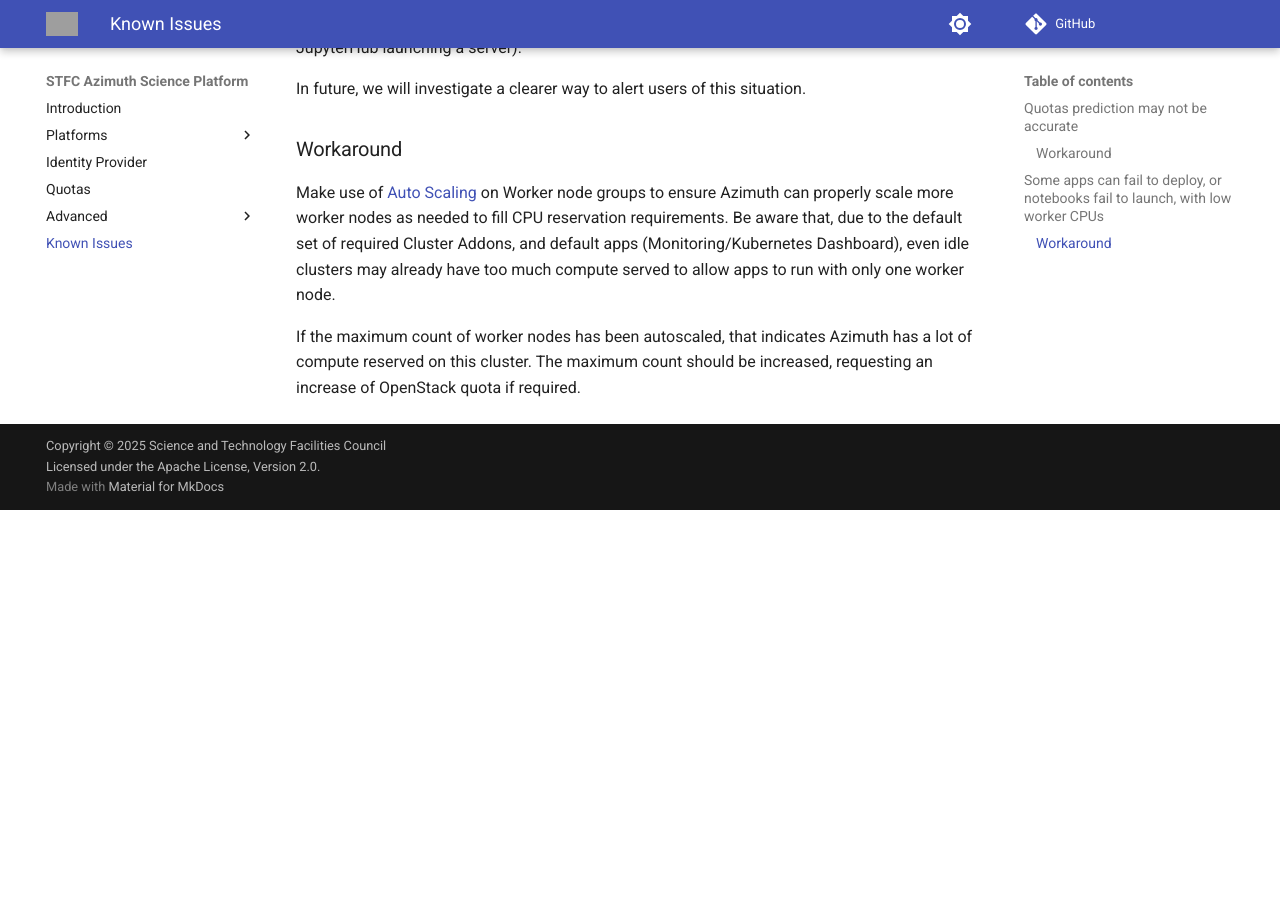
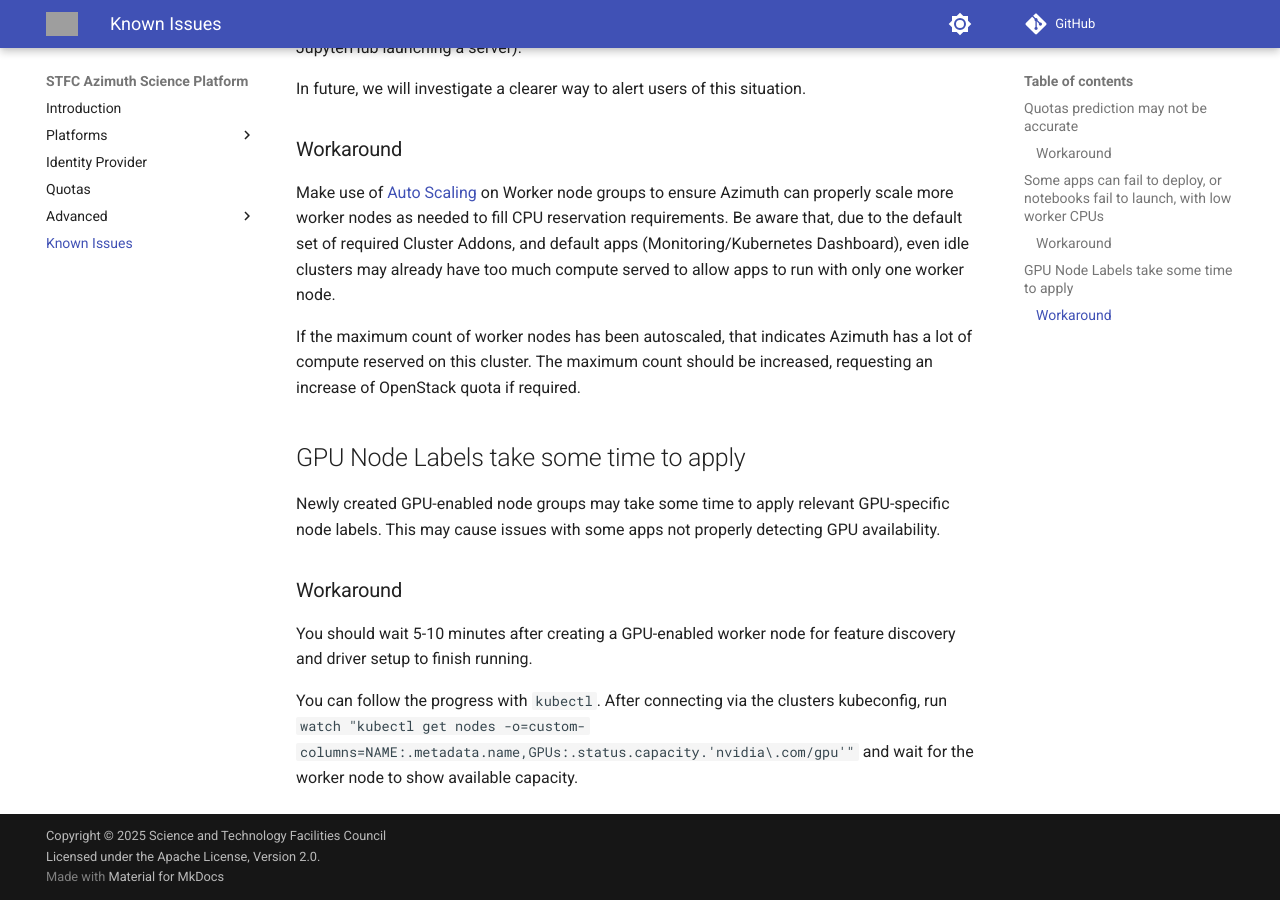
Before and after one commit to stfc/cloud-azimuth-user-docs, an MkDocs documentation site: the page built from docs/known_issues/known_issues.md, in a window 1280 px wide and 900 px high, scrolled down 712 px. Built offline with MkDocs 1.6.1 and Material for MkDocs 9.7.7, drawn with Linux system fonts in a browser that asks for light colours; comment, search, counter and statistics services are not loaded; before the commit the page ends 1222 px from its top, so only the background shows below that; grey boxes are pictures that could not be loaded.

Commit message:
Warning about leaving time for GPU node labels to apply

```diff
--- a/docs/known_issues/known_issues.md
+++ b/docs/known_issues/known_issues.md
@@ -22,3 +22,12 @@ In future, we will investigate a clearer way to alert users of this situation.
 Make use of [Auto Scaling](../platforms/kubernetes.md#node-groups) on Worker node groups to ensure Azimuth can properly scale more worker nodes as needed to fill CPU reservation requirements. Be aware that, due to the default set of required Cluster Addons, and default apps (Monitoring/Kubernetes Dashboard), even idle clusters may already have too much compute served to allow apps to run with only one worker node.
 
 If the maximum count of worker nodes has been autoscaled, that indicates Azimuth has a lot of compute reserved on this cluster. The maximum count should be increased, requesting an increase of OpenStack quota if required.
+
+## GPU Node Labels take some time to apply
+Newly created GPU-enabled node groups may take some time to apply relevant GPU-specific node labels.
+This may cause issues with some apps not properly detecting GPU availability.
+
+### Workaround
+You should wait 5-10 minutes after creating a GPU-enabled worker node for feature discovery and driver setup to finish running.
+
+You can follow the progress with `kubectl`. After connecting via the clusters kubeconfig, run `watch "kubectl get nodes -o=custom-columns=NAME:.metadata.name,GPUs:.status.capacity.'nvidia\.com/gpu'"` and wait for the worker node to show available capacity.
```
